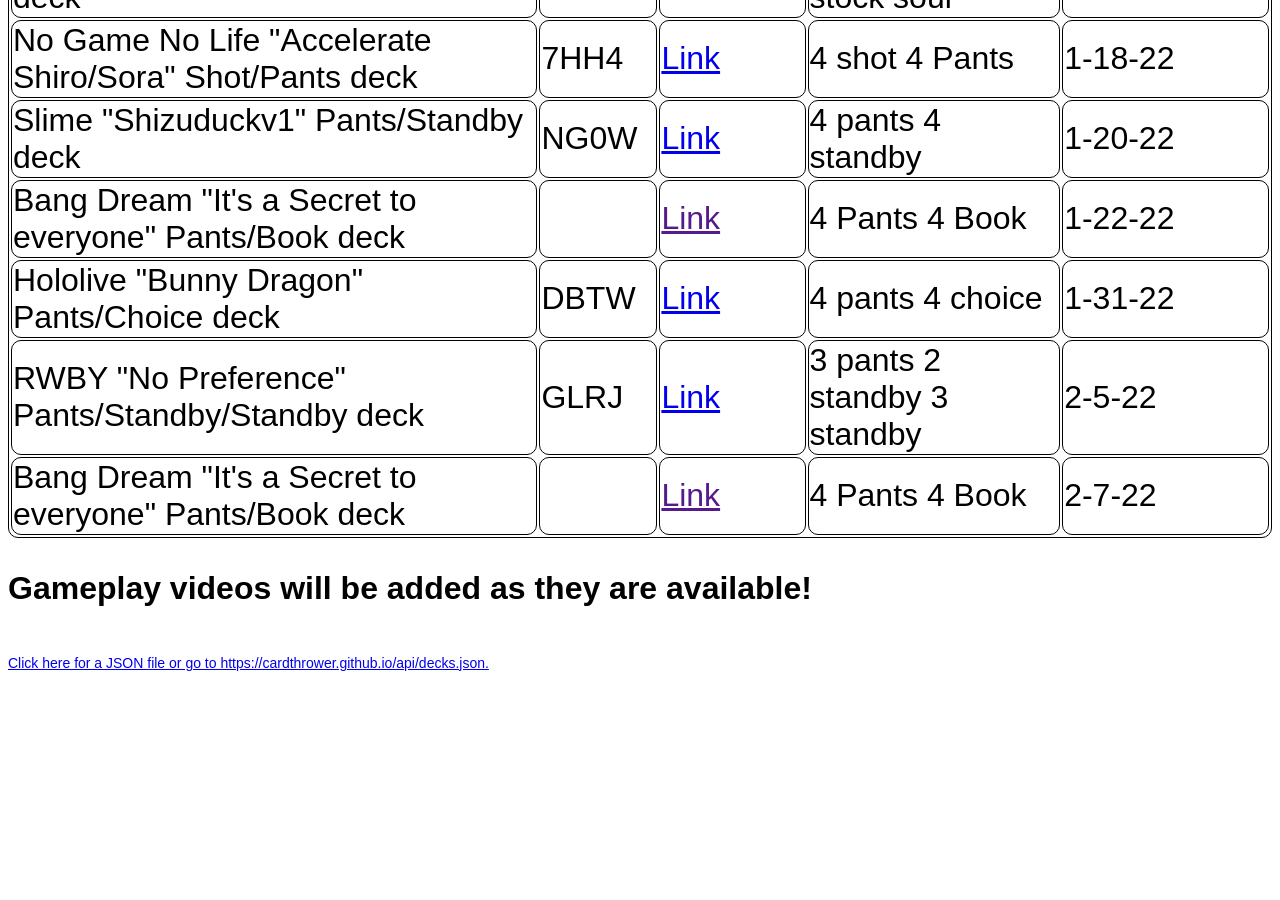
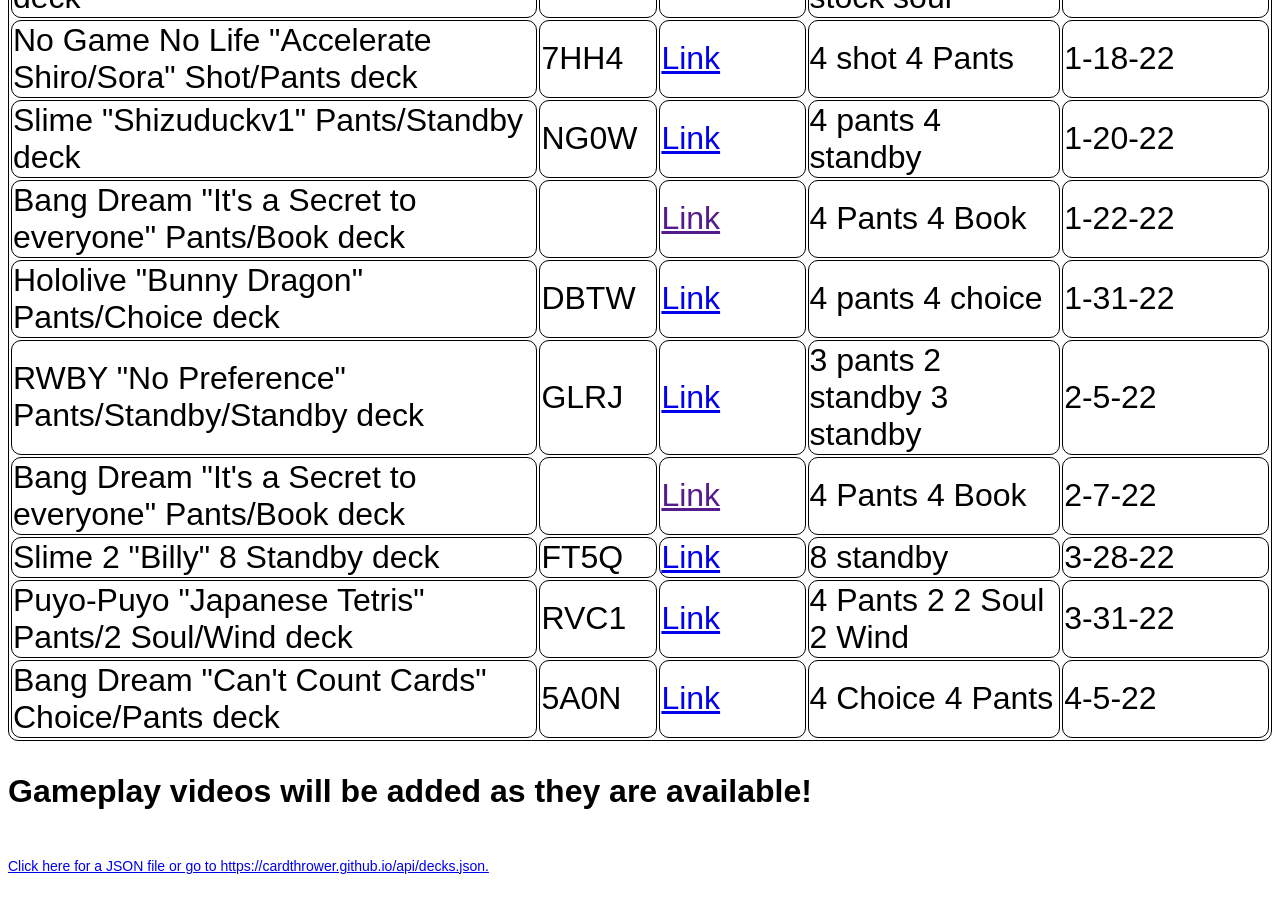
Before and after one commit to cardthrower/cardthrower.github.io, a Jekyll site: the page built from deck.html, in a window 1280 px wide and 900 px high, scrolled down 1572 px. Built offline with Jekyll 4.4.1, drawn with Linux system fonts in a browser that asks for light colours; before the commit the page ends 2269 px from its top, so only the background shows below that.

Commit message:
Updated Database

```diff
--- a/_data/decks.yml
+++ b/_data/decks.yml
@@ -110,3 +110,18 @@
   decklogurl:
   climaxes: 4 Pants 4 Book
   date: 2-7-22
+- name: Slime 2 "Billy" 8 Standby deck
+  code: FT5Q
+  decklogurl: https://decklog-en.bushiroad.com/view/FT5Q
+  climaxes: 8 standby
+  date: 3-28-22
+- name: Puyo-Puyo "Japanese Tetris" Pants/2 Soul/Wind deck
+  code: RVC1
+  decklogurl: https://decklog.bushiroad.com/view/RVC1
+  climaxes: 4 Pants 2 2 Soul 2 Wind
+  date: 3-31-22
+- name: Bang Dream "Can't Count Cards" Choice/Pants deck
+  code: 5A0N
+  decklogurl: https://decklog.bushiroad.com/view/RVC1
+  climaxes: 4 Choice 4 Pants
+  date: 4-5-22
```
